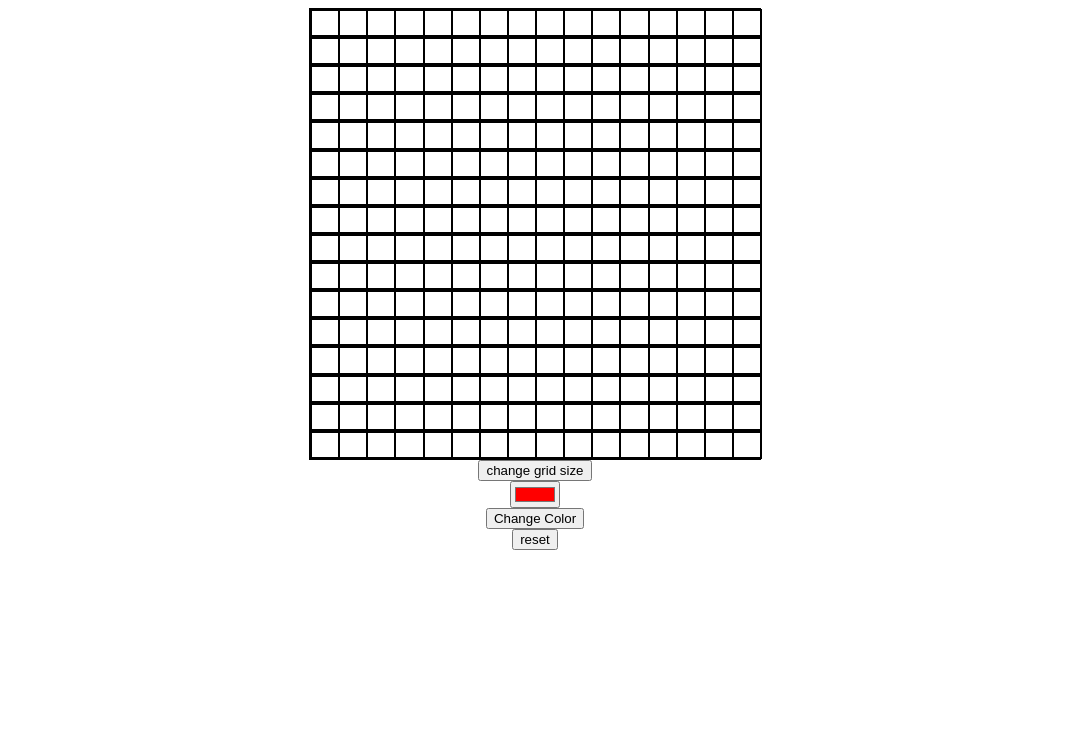
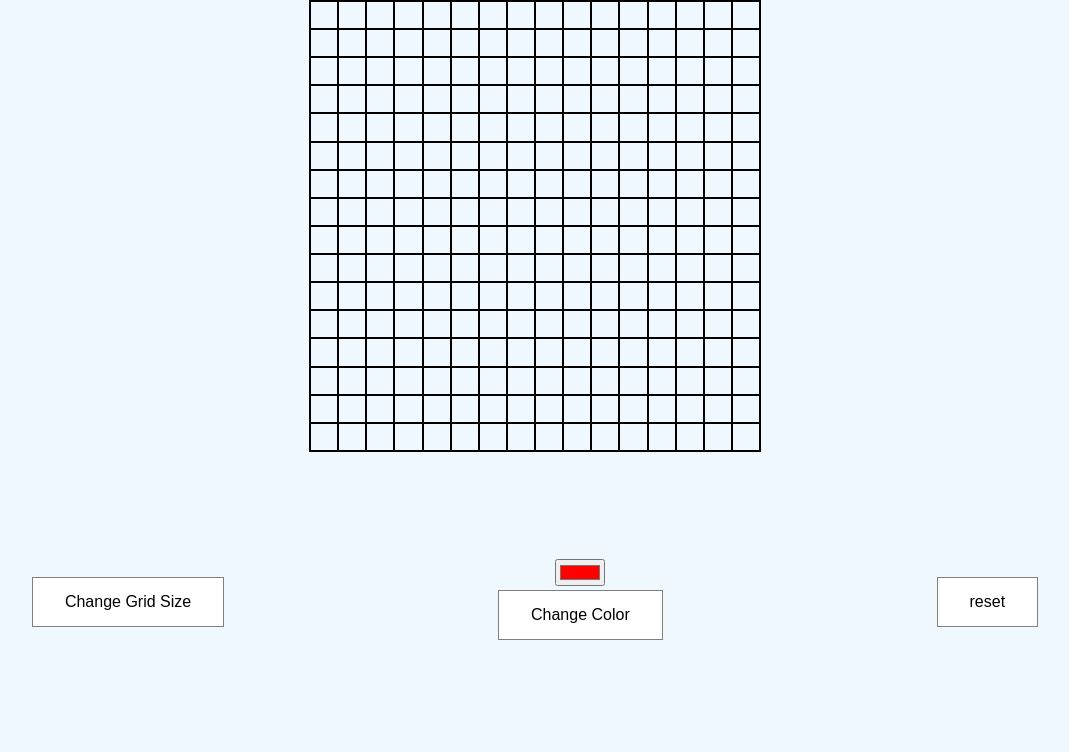
Before and after one commit to pcrishikesh/Etch-a-Sketch, a plain HTML site: page index.html in a window 1280 px wide. Shown: the part 80-832 px from the top of the page, without its empty margins (105-1174 px from the left). Before the commit the page ends 800 px from the top, so only its background shows below. Drawn offline with Linux system fonts and the light colour scheme.

Commit message:
css added

```diff
--- a/index.html
+++ b/index.html
@@ -11,12 +11,20 @@
     <h1>Etch a sketch</h1>
 
     <div class="container"></div>
-    <button class="changeGrid">change grid size</button>
 
-    <input type="color" id="favcolor" name="favcolor" value="#ff0000">
-    <button class="changeColor">Change Color</button>
+    <div class="functions">
+        <button class="changeGrid">Change Grid Size</button>
 
-    <button class="reset">reset</button>
-    <script src="script.js"></script>
+        <div class="colorchange">
+            <input type="color" id="favcolor" name="favcolor" value="#ff0000">
+            <button class="changeColor">Change Color</button>
+        </div>
+
+
+        <button class="reset">reset</button>
+    </div>
+
+    <script src="script.js" defer></script>
+
 </body>
 </html>
--- a/script.js
+++ b/script.js
@@ -32,11 +32,11 @@ function gridCreate() {
     }
 
     // hover color change function
-    color()
+    hoverEffect()
 
 }
 
-function color() {
+function hoverEffect() {
     let divColorChange = document.querySelectorAll('.hover')
 
     divColorChange.forEach((e)=> {
@@ -63,7 +63,7 @@ function changeGrid() {
         gridCreate()
 
         // making bgcolor change when hovering
-        color()
+        hoverEffect()
 
     })
 }
--- a/style.css
+++ b/style.css
@@ -2,6 +2,10 @@ body {
     display: flex;
     flex-direction: column;
     align-items: center;
+    margin: 0;
+    padding: 0;
+    box-sizing: border-box ;
+    background-color: aliceblue;
 }
 
 
@@ -14,14 +18,46 @@ body {
 }
 
 .ro {
-    border: 1px solid #000;
+    border: 0.5px solid #000;
 }
 
 .col {
     display: flex;
     width: 100%;
     height: 100%;
-    border: 1px solid black;
     justify-content: space-around;
 
 }
+
+.functions {
+    display: flex;
+    flex-direction: row;
+    align-items: center;
+    justify-content: space-around;
+    height: 300px;
+    width:100%;
+}
+
+button {
+    background-color: white;
+    border: 1px solid gray;
+    color: black;
+    padding: 15px 32px;
+    text-align: center;
+    text-decoration: none;
+    display: inline-block;
+    font-size: 16px;
+    margin: 4px 2px;
+    cursor: pointer;
+    transition: 1s;
+}
+
+button:hover {
+    background-color: gray;
+}
+
+.colorchange {
+    display: flex;
+    flex-direction: column;
+    align-items: center;
+}
```
